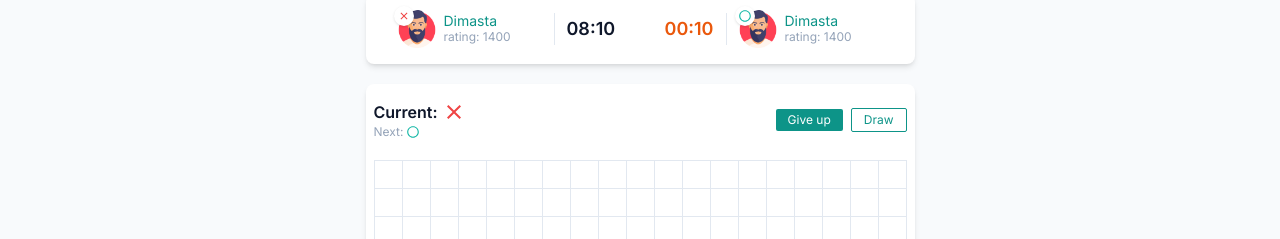
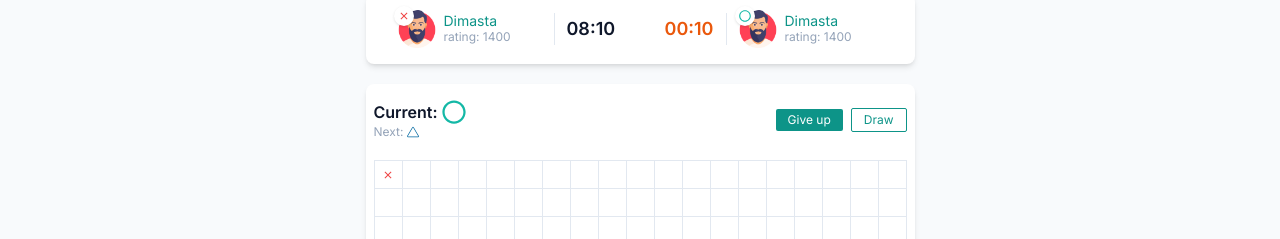
Before and after one commit to FranckMuller/tic-tac-toe, a Next.js app: page / in a window 1280 px wide. Both pictures are taken after a click on the button 388 px from the left and 332 px from the top of the page. Shown: the part 158-397 px from the top of the page. Built offline with nearby package versions, Linux system fonts and the light colour scheme.

Commit message:
game logic

```diff
--- /dev/null
+++ b/src/components/game/constants.ts
@@ -0,0 +1,16 @@
+export const GAME_SYMBOLS = {
+  ZERO: "ZERO",
+  CROSS: "CROSS",
+  TRIANGLE: "TRIANGLE",
+  SQUARE: "SQUARE"
+};
+
+export const MOVE_ORDER = [
+  GAME_SYMBOLS.CROSS,
+  GAME_SYMBOLS.ZERO,
+  GAME_SYMBOLS.TRIANGLE,
+  GAME_SYMBOLS.SQUARE
+];
+
+export type GameSymbols = typeof GAME_SYMBOLS;
+export type TGameSymbol = (typeof GAME_SYMBOLS)[keyof typeof GAME_SYMBOLS];
--- a/src/components/game/game-field.tsx
+++ b/src/components/game/game-field.tsx
@@ -1,11 +1,38 @@
-import type { PropsWithChildren } from "react";
+"use client";
+import { useState, type PropsWithChildren } from "react";
 import clsx from "clsx";
+import { GameSymbol } from "./game-symbol";
 import { UiButton } from "../uikit";
-import { CrossIcon, CircleIcon } from "./icons";
+import { CrossIcon, CircleIcon, TriangleIcon, SquareIcon } from "./icons";
+import { GAME_SYMBOLS, MOVE_ORDER, type TGameSymbol } from "./constants";
 
-const cells = new Array(19 * 19).fill(null);
+const getNextMove = (currentMove: TGameSymbol) => {
+  const currentMoveIdx = MOVE_ORDER.indexOf(currentMove);
+  return MOVE_ORDER[currentMoveIdx + 1] ?? MOVE_ORDER[0];
+};
 
 export function GameField({ className }: { className?: string }) {
+  const [{ cells, currentMove }, setGameState] = useState({
+    cells: new Array(19 * 19).fill(null),
+    currentMove: GAME_SYMBOLS.CROSS
+  });
+
+  const nextMove = getNextMove(currentMove);
+
+  const handleCellClick = (idx: number) => {
+    setGameState(prev => {
+      if (prev.cells[idx]) return prev;
+
+      return {
+        ...prev,
+        cells: prev.cells.map((cell, i) =>
+          idx === i ? prev.currentMove : cell
+        ),
+        currentMove: getNextMove(currentMove)
+      };
+    });
+  };
+
   const actions = (
     <>
       <UiButton size="md" variant="primary">
@@ -19,13 +46,16 @@ export function GameField({ className }: { className?: string }) {
 
   return (
     <GameFieldLayout className={className}>
-      <GameMoveInfo actions={actions} />
+      <GameMoveInfo
+        actions={actions}
+        currentMove={currentMove}
+        nextMove={nextMove}
+      />
       <GameGrid>
-        {cells.map((_, idx) => (
-          <button
-            key={idx}
-            className="flex items-center justify-center border border-slate-200 -ml-px -mt-px"
-          ></button>
+        {cells.map((symbol, idx) => (
+          <GameCell key={idx} onClick={() => handleCellClick(idx)}>
+            {symbol && <GameSymbol symbol={symbol} className="w-3 h-3" />}
+          </GameCell>
         ))}
       </GameGrid>
     </GameFieldLayout>
@@ -38,21 +68,26 @@ function GameFieldLayout({
 }: PropsWithChildren<{ className?: string }>) {
   return (
     <div className={clsx(className, "bg-white shadow-md rounded-lg px-2 py-4")}>
-
       {children}
     </div>
   );
 }
 
-function GameMoveInfo({ actions }: { actions: React.ReactNode }) {
+type GameMoveInfoProps = {
+  actions: React.ReactNode;
+  currentMove: TGameSymbol;
+  nextMove: TGameSymbol;
+};
+
+function GameMoveInfo({ actions, currentMove, nextMove }: GameMoveInfoProps) {
   return (
     <div className="flex items-center gap-2">
       <div className="mr-auto">
         <div className="flex items-center gap-1 text-md font-semibold">
-          Current: <CrossIcon className="w-6 h-6" />
+          Current: <GameSymbol symbol={currentMove} className="w-6 h-6" />
         </div>
         <div className="flex items-center gap-1 text-xs text-slate-400">
-          Next: <CircleIcon className="w-3 h-3" />
+          Next: <GameSymbol symbol={nextMove} className="w-3 h-3" />
         </div>
       </div>
 
@@ -68,3 +103,18 @@ function GameGrid({ children }: PropsWithChildren<{}>) {
     </div>
   );
 }
+
+type GameCellProps = {
+  onClick: () => void;
+};
+
+function GameCell({ onClick, children }: PropsWithChildren<GameCellProps>) {
+  return (
+    <button
+      onClick={onClick}
+      className="flex items-center justify-center border border-slate-200 -ml-px -mt-px"
+    >
+      {children}
+    </button>
+  );
+}
--- /dev/null
+++ b/src/components/game/game-symbol.tsx
@@ -0,0 +1,19 @@
+import { GAME_SYMBOLS, type TGameSymbol } from "./constants";
+import { CircleIcon, CrossIcon, TriangleIcon, SquareIcon } from "./icons";
+
+type Props = {
+  symbol: TGameSymbol;
+  className?: string;
+};
+
+export function GameSymbol({ symbol, className }: Props) {
+  const Icon =
+    {
+      [GAME_SYMBOLS.ZERO]: CircleIcon,
+      [GAME_SYMBOLS.CROSS]: CrossIcon,
+      [GAME_SYMBOLS.TRIANGLE]: TriangleIcon,
+      [GAME_SYMBOLS.SQUARE]: SquareIcon
+    }[symbol] ?? CrossIcon;
+
+  return <Icon className={className} />;
+}
--- a/src/components/game/icons/index.ts
+++ b/src/components/game/icons/index.ts
@@ -1,2 +1,4 @@
-export {CircleIcon} from './circle-icon'
-export {CrossIcon} from './cross-icon'
+export { CircleIcon } from "./circle-icon";
+export { CrossIcon } from "./cross-icon";
+export { TriangleIcon } from "./triangle-icon";
+export {SquareIcon} from './square-icon'
--- /dev/null
+++ b/src/components/game/icons/square-icon.tsx
@@ -0,0 +1,6 @@
+import clsx from 'clsx'
+import { FaRegSquare } from "react-icons/fa6";
+
+export function SquareIcon({ className }: { className?: string }) {
+  return <FaRegSquare className={clsx(className, 'text-emerald-800')} />;
+}
--- /dev/null
+++ b/src/components/game/icons/triangle-icon.tsx
@@ -0,0 +1,6 @@
+import clsx from 'clsx'
+import { BsTriangle } from "react-icons/bs";
+
+export function TriangleIcon({ className }: { className?: string }) {
+  return <BsTriangle className={clsx(className, 'text-sky-700')} />;
+}
```
